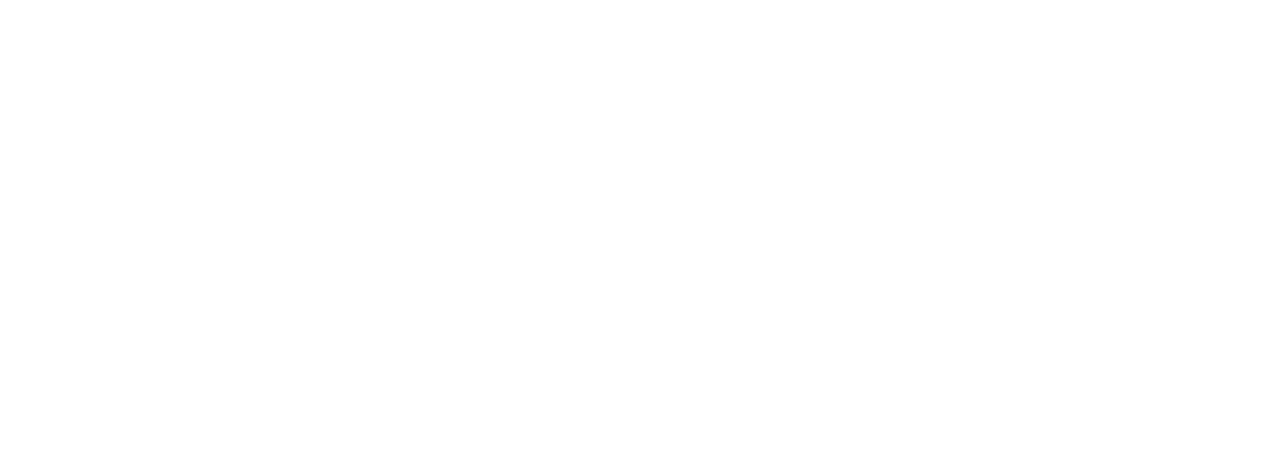
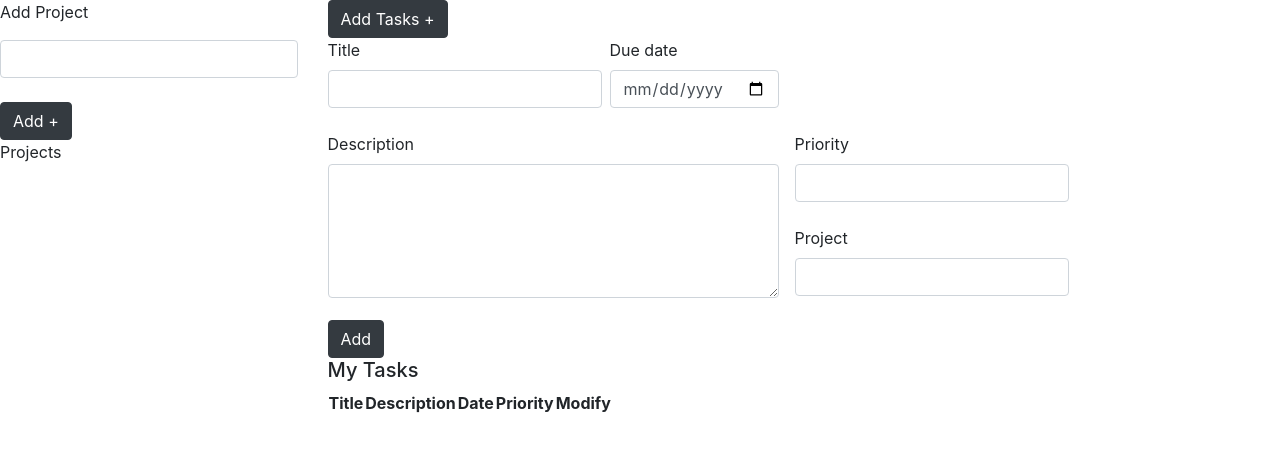
Before and after one commit to ZawadiSumba66/todo-app, a website built with webpack: page dist/index.html in a window 1280 px wide. Built offline with nearby package versions, Linux system fonts and the light colour scheme.

Commit message:
Display basic html view

```diff
--- a/dist/index.html
+++ b/dist/index.html
@@ -5,8 +5,72 @@
     <meta http-equiv="X-UA-Compatible" content="IE=edge">
     <meta name="viewport" content="width=device-width, initial-scale=1.0">
     <title>Document</title>
+      <link
+      rel="stylesheet"
+      href="https://cdn.jsdelivr.net/npm/bootstrap@4.5.3/dist/css/bootstrap.min.css"
+      integrity="sha384-TX8t27EcRE3e/ihU7zmQxVncDAy5uIKz4rEkgIXeMed4M0jlfIDPvg6uqKI2xXr2"
+      crossorigin="anonymous"
+    />
+    <link rel="stylesheet" href="style.css">
 </head>
 <body>
+    <div class="to-do row">
+        <div class="col-3 project">
+           <div class="project-title">
+               <p>Add Project</p>
+           </div>
+           <input type="text" class="form-control"><br>
+           <button class="btn btn-dark">Add +</button>
+           <div class="added-projects">
+            <p>Projects</p>
+            <ul class="added">
+
+            </ul>
+        </div>
+        </div>
+        <div class="tasks col-9">
+            <button class="btn btn-dark">Add Tasks +</button>
+            <form action="">
+          <div class="d-flex">
+             <div class="pr-2">
+                <label for="title">Title</label><br>
+                <input type="text" class="form-control">
+            </div>
+            <div>
+                <label for="date">Due date</label><br>
+                <input type="date" class="form-control"><br>
+            </div>
+        </div>
+        <div class="d-flex">
+            <div class="pr-3">
+                <label for="title">Description</label><br>
+                <textarea class="form-control" id="w3review" name="w3review" rows="5" cols="40"></textarea>
+           </div>
+           <div>
+               <label for="date">Priority</label><br>
+               <input type="text" class="form-control"><br>
+               <label for="date">Project</label><br>
+               <input type="text" class="form-control"><br>
+           </div>
+       </div>
+            <button class="btn btn-dark">Add</button>
+            </form>
+            <div class="my-tasks">
+                <h5>My Tasks</h5>
+                <table>
+                    <thead>
+                        <tr>
+                            <th>Title</th>
+                            <th>Description</th>
+                            <th>Date</th>
+                            <th>Priority</th>
+                            <th>Modify</th>
+                        </tr>
+                    </thead>
+                </table>
+            </div>
+        </div>
+    </div>
     <script src="main.js"></script>
 </body>
 </html>
--- /dev/null
+++ b/dist/style.css
@@ -0,0 +1,3 @@
+input {
+    width: 300px;
+}
```
